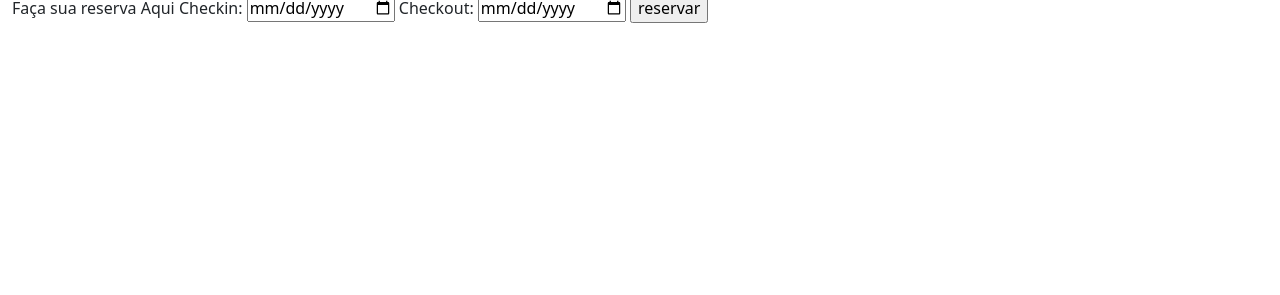
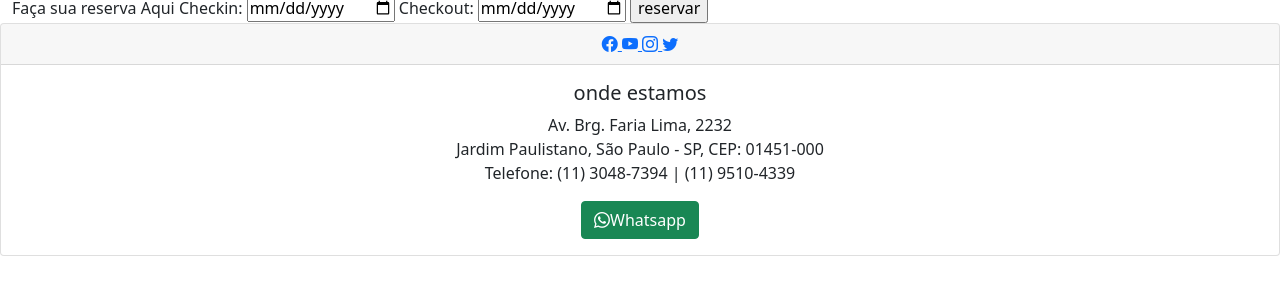
Before and after one commit to guifrans23/projeto-hotel-2, a plain HTML site: page layout.html in a window 1280 px wide. Shown: the part 87-382 px from the top of the page. Drawn offline with nearby package versions, Linux system fonts and the light colour scheme.

Commit message:
continuação do inicio do layout

```diff
--- a/layout.html
+++ b/layout.html
@@ -6,6 +6,9 @@
     <meta name="viewport" content="width=device-width, initial-scale=1.0">
     <title>guifrans hotel</title>
     <link rel="stylesheet" href="css/bootstrap.min.css">
+    <link rel="stylesheet" href="https://cdn.jsdelivr.net/npm/bootstrap-icons@1.8.1/font/bootstrap-icons.css">
+
+    <link rel="stylesheet" href="css/styles.css">
 </head>
 <body>
 
@@ -78,10 +81,11 @@
 
     <!-- ================================================fim do carrossel ============================================================-->
 
+    <!--  -->
     <div class="container-fluid">
         <div class="row">
             <div class="col">
-                <form>
+                <form id="reservas_superior">
                     <label>Faça sua reserva Aqui</label>
                     <label>Checkin:
                     <input type="date" id="checkin">
@@ -96,6 +100,39 @@
         </div>
     </div>
 
+    <!-- inicio do rodapé(footer) -->
+
+    <div class="card text-center">
+      <div class="card-header fundo">
+        <a href="http://www.facebook.com" target="_blank">
+          <i class="bi bi-facebook"></i>
+       </a>
+
+       <a href="http://www.youtube.com" target="_blank">
+        <i class="bi bi-youtube"></i>
+     </a>
+
+     <a href="http://www.instagram.com" target="_blank">
+      <i class="bi bi-instagram"></i>
+   </a>
+
+   <a href="http://www.twitter.com" target="_blank">
+    <i class="bi bi-twitter"></i>
+ </a>
+
+      </div>
+      <div class="card-body fundo 2">
+        <h5 class="card-title">onde estamos</h5>
+        <p class="card-text">Av. Brg. Faria Lima, 2232 <br>
+          Jardim Paulistano, São Paulo - SP, CEP: 01451-000 <br>
+          Telefone: (11) 3048-7394 | (11) 9510-4339
+        </p>
+        <a href="https://wa.me/1195104339?text=ola senhor" class="btn btn-success"><i class="bi bi-whatsapp"></i>Whatsapp</a>
+      </div>
+    </div>
+
+    <!-- fim do rodapé(footer) -->
+
     <script src="/js/bootstrap.min.js"></script>
 </body>
 </html>
```
